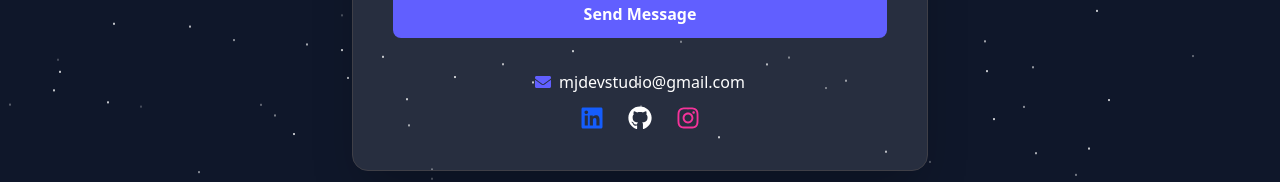
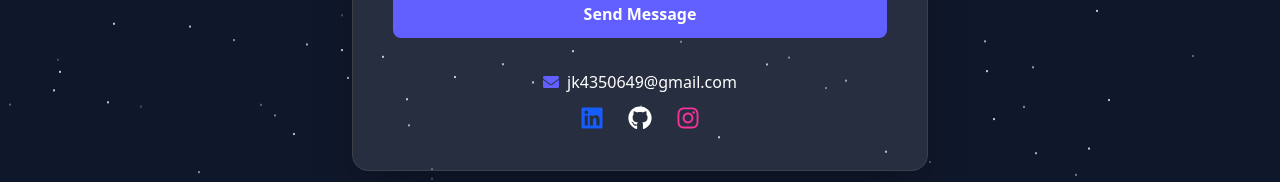
Before and after one commit to jalal1122/SkillSprint-Fluxxion-React-Js-Hackathon-Project, a React (Vite) app: page /contact in a window 1280 px wide. Shown: the part 547-729 px from the top of the page. Built offline with nearby package versions, Linux system fonts and the light colour scheme.

Commit message:
fix: update contact email address in Contact component

```diff
--- a/src/Pages/Contact.jsx
+++ b/src/Pages/Contact.jsx
@@ -117,7 +117,7 @@ const Contact = () => {
                   className={` mb-3 flex justify-center items-center gap-2 ${textSwitch}`}
                 >
                   <FaEnvelope className={`text-indigo-500 `} />{" "}
-                  mjdevstudio@gmail.com
+                  jk4350649@gmail.com
                 </p>
                 <div className="flex justify-center gap-6 text-2xl">
                   <a
```
